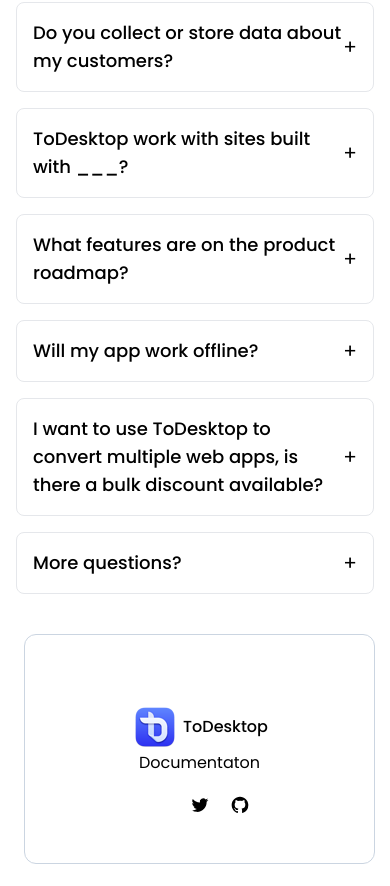
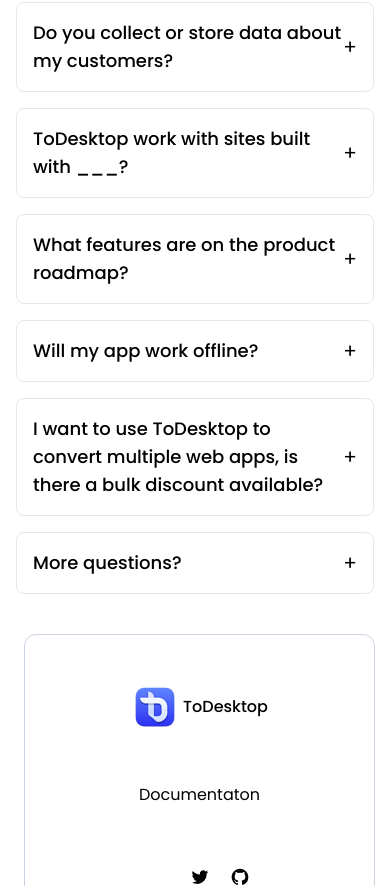
Before and after one commit to rajyadav63/ToDesktop, a React (Vite) app: page / in a window 390 px wide. Shown: the part 11114-12000 px from the top of the page. Built offline with nearby package versions, Linux system fonts and the light colour scheme.

Commit message:
Footer updated

```diff
--- a/src/components/Footer.jsx
+++ b/src/components/Footer.jsx
@@ -2,12 +2,12 @@
 
 const Footer = () => {
     return (
-        <div className='border border-slate-300 h-auto w-[90vw] py-12 m-6 rounded-xl flex flex-col lg:flex-row justify-center lg:justify-around items-center'>
-            <div className='flex items-center text-center gap-1 mt-5 lg:mt-0'>
+        <div className='border border-slate-300 h-auto w-[90vw] py-12 m-6 rounded-xl flex flex-col lg:flex-row justify-center lg:justify-around items-center gap-5'>
+            <div className='flex items-center text-center gap-1'>
                 <img src="assets/asset 0.png" />
                 <span className='font-medium'>ToDesktop</span>
             </div>
-            <div className='mg-12 lg:mb-0 flex justify-center items-center text-center'>
+            <div className='mt-8 lg:mt-0 mb-5 lg:mb-0 flex justify-center items-center text-center'>
                 <a href="#">Documentaton</a>
             </div>
             <div className='flex justify-between items-center mt-5 lg:mt-0  px-5  gap-5'>
```
